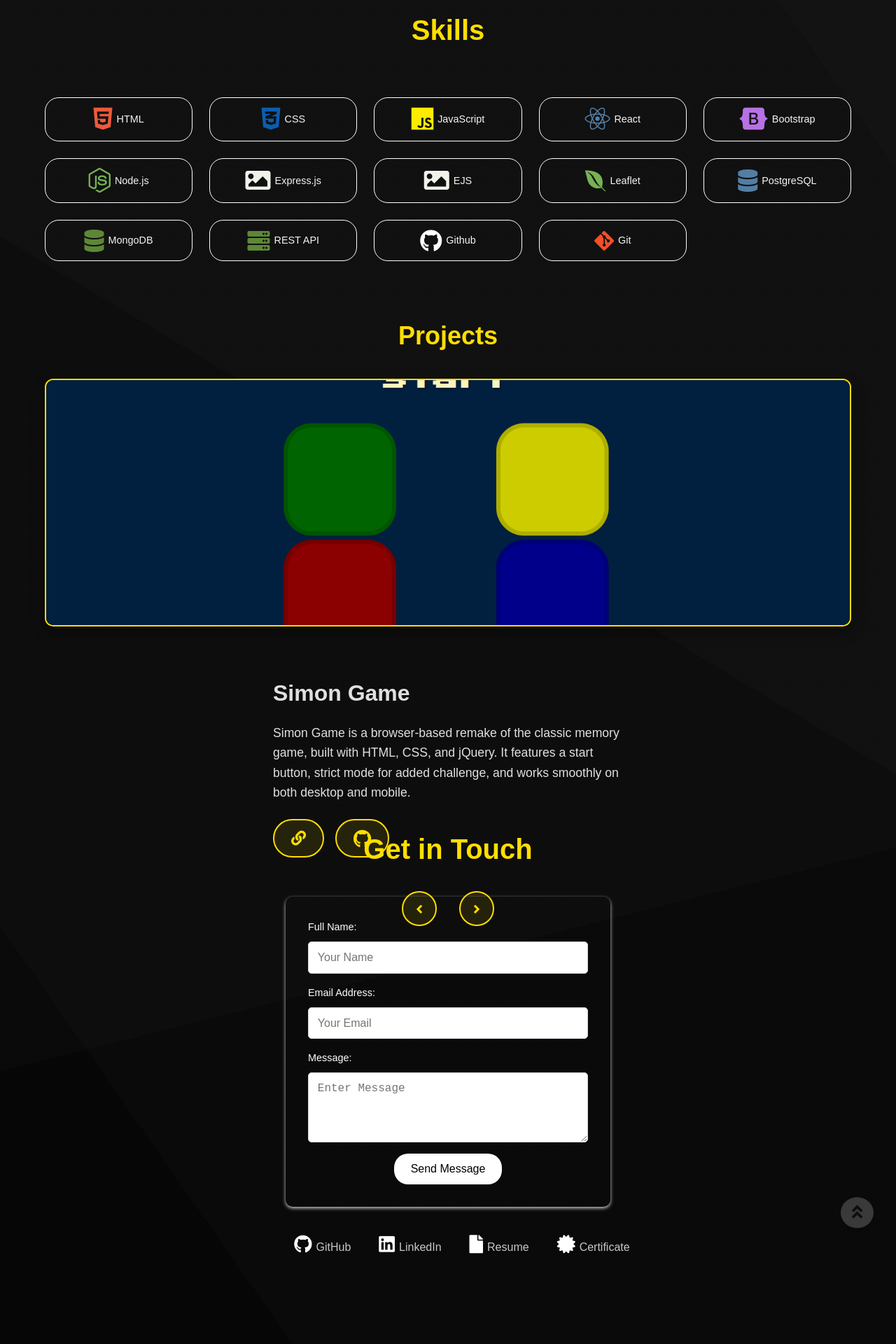
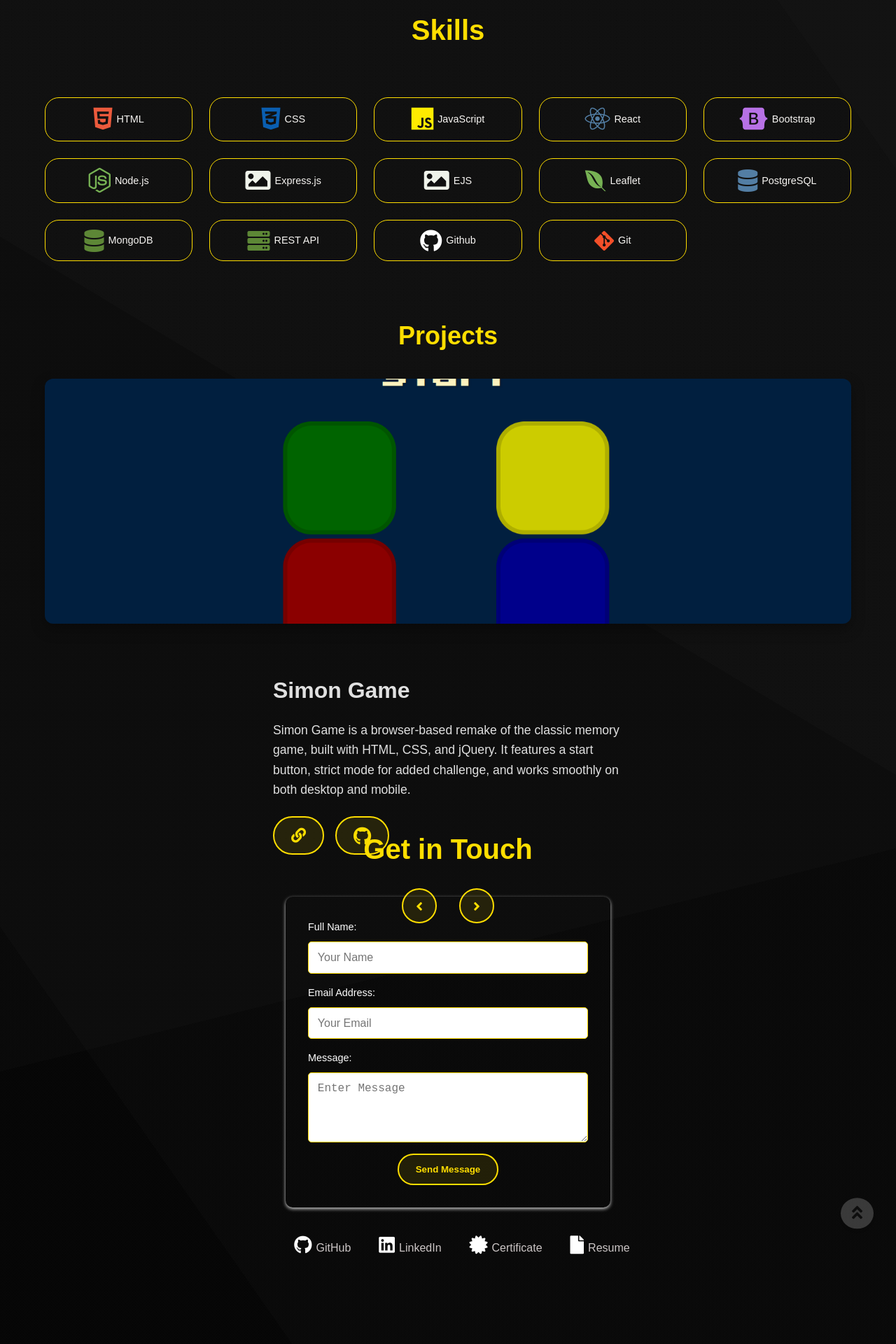
Before and after one commit to rodelgn/rn_portfolio, a React (Vite) app: page / in a window 1280 px wide. Shown: the part 1140-3060 px from the top of the page at 70% size. Built offline with nearby package versions, Linux system fonts and the light colour scheme; a web font is replaced by a local one.

Commit message:
Certification and styles update

```diff
--- a/src/components/Footer.jsx
+++ b/src/components/Footer.jsx
@@ -101,8 +101,8 @@ const Footer = forwardRef (( props, ref ) => {
                 <ul className="mediaContainer">
                     <li><a className='link' href="https://github.com/rodelgn"><i className="fab fa-github" style={{ color: 'white', fontSize: '26px', marginRight: '6px' }}></i>GitHub</a></li>
                     <li><a className='link' href="https://www.linkedin.com/in/rodel-jr-nercuit-7395b5195/"><i className="fab fa-linkedin" aria-hidden="true" style={{ fontSize: '26px', color: 'white', marginRight: '6px' }}></i>LinkedIn</a></li>
+                    <li><a className='link' href='https://www.udemy.com/certificate/UC-e7563810-1c13-4b76-8b19-58966e53a70e/' style={{ cursor: 'pointer' }} ><i className="fa fa-solid fa-certificate" style={{ color: 'white', fontSize: '26px', marginRight: '6px' }}></i>Certificate</a></li>
                     <li><a className='link' style={{ cursor: 'pointer' }} onClick={downloadButton}><i className="fa fa-sharp fa-solid fa-file" style={{ color: 'white', fontSize: '26px', marginRight: '6px' }}></i>Resume</a></li>
-                    <li><a className='link' style={{ cursor: 'pointer' }} ><i className="fa fa-solid fa-certificate" style={{ color: 'white', fontSize: '26px', marginRight: '6px' }}></i>Certificate</a></li>
                 </ul>
             </div>
             <div className='to-top'>
--- a/src/components/styles.css
+++ b/src/components/styles.css
@@ -184,7 +184,7 @@ body {
     font-weight: 700;
   }
   .note button i {
-    margin-left: 5px;
+    margin-left: 3px;
   }
 
   .note button:hover {
@@ -265,7 +265,7 @@ body {
 }
 .skillSet li {
     font-size: clamp(0.9rem, 1.1vw, 1.2rem);
-    border: 1px solid #fff;
+    border: 1px solid #FFDE00;
     border-radius: 20px;
     padding: 0.8rem;
     display: flex;
@@ -274,12 +274,10 @@ body {
     transition: all 0.3s;
 }
 .skillSet li:hover {
-    font-size: clamp(0.9rem, 1.1vw, 1.2rem);
-    background-color: #3C3D37;
-    /* color: black; */
-    transition: 0.3s;
-    transform: scale(1.1);
-    cursor: pointer;
+    background: #FFD700;
+    color: #1A1A1D;
+    transform: translateY(-2px);
+    box-shadow: 0 5px 15px rgba(255, 222, 0, 0.3);
 }
 
 /* Starting Project Style */
@@ -371,7 +369,7 @@ body {
     object-fit: cover;
     transition: transform 0.3s ease;
     box-shadow: 0 8px 20px rgba(0,0,0,0.3);
-    border: 2px solid #FFDE00;
+    /* border: 2px solid #FFDE00; */
 }
 
 .card1 img:hover {
@@ -493,7 +491,7 @@ body {
     width: 100%;
     padding: 0.8em;
     font-size: 1rem;
-    border: 1px solid #d1d5db;
+    border: 1px solid #FFDE00;
     border-radius: 5px;
     outline: none;
     box-sizing: border-box;
@@ -512,19 +510,23 @@ body {
 }
 
 .input-cntnr button {
-    background-color: #ffffff;
-    color: black;
-    font-size: 1rem;
-    border: none;
-    border-radius: 20px;
-    cursor: pointer;
-    padding: 0.8em 1.5em;
-    transition: background-color 0.3s, transform 0.2s;
+    align-items: center;
+    gap: 0.5rem;
+    padding: 0.8rem 1.5rem;
+    border-radius: 30px;
+    background: rgba(255, 222, 0, 0.1);
+    border: 2px solid #FFDE00;
+    color: #FFDE00;
+    transition: all 0.3s ease;
+    text-decoration: none;
+    font-weight: 700;
 }
 
 .input-cntnr button:hover {
-    background-color: #FFDE00;
-    transform: scale(1.05);
+    background: #FFDE00;
+    color: #1A1A1D;
+    transform: translateY(-2px);
+    box-shadow: 0 5px 15px rgba(255, 222, 0, 0.3);
 }
 
 .input-cntnr button:active {
@@ -604,7 +606,9 @@ body {
 .to-top-btn:hover {
     background-color: #FFDE00;
     opacity: 1;
-    transition: 0.5s;
+    color: #1A1A1D;
+    transform: translateY(-2px);
+    box-shadow: 0 5px 15px rgba(255, 222, 0, 0.3);
 }
 .tooltip-text {
     visibility: hidden;
```
